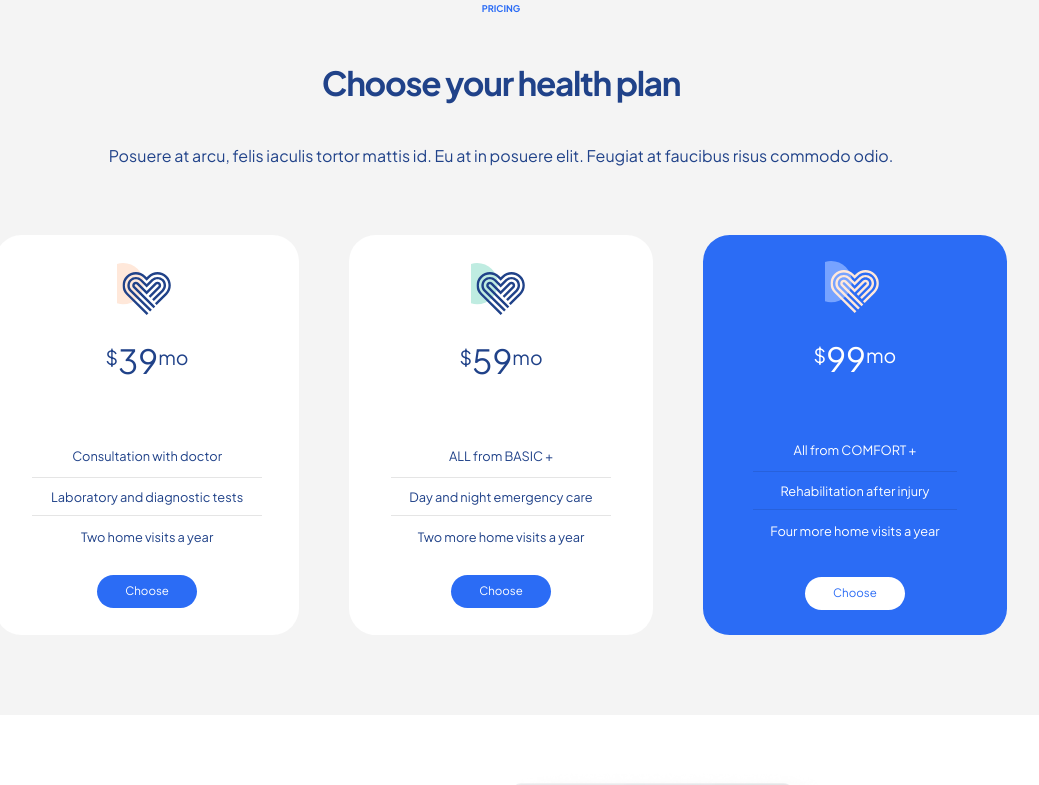
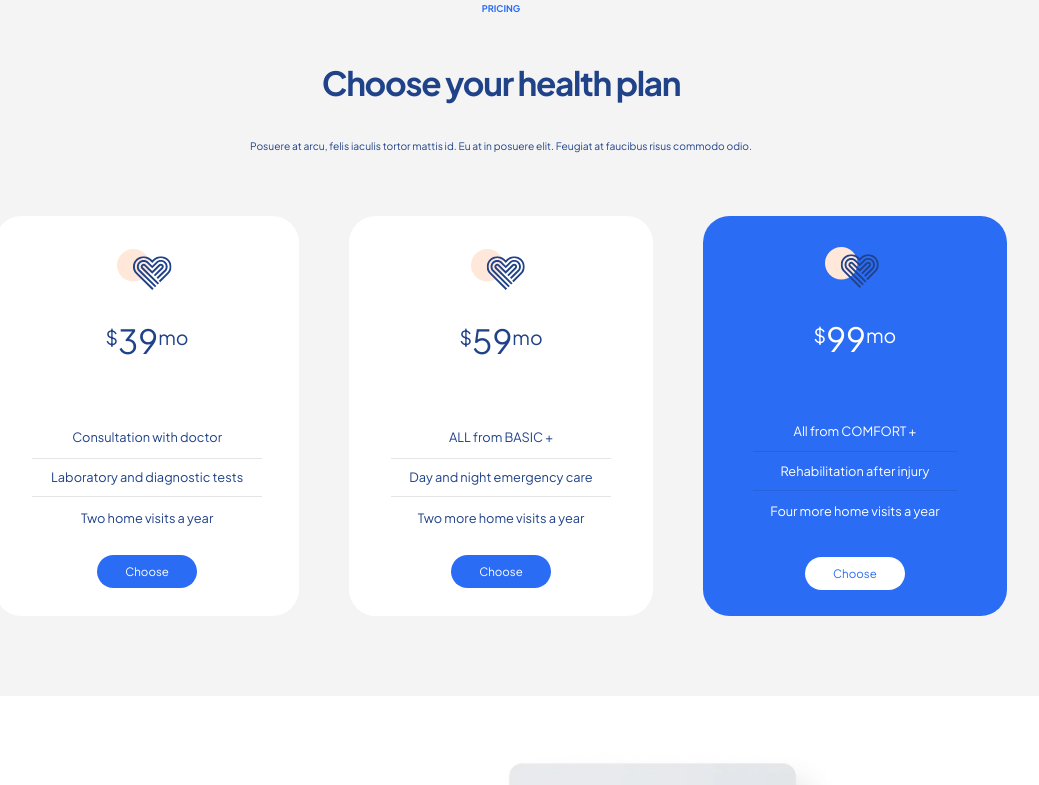
Before and after one commit to dyma-frost/my-react-project, a React (Create React App) app: page / in a window 1280 px wide. Shown: the part 3440-4225 px from the top of the page, without its empty margins (139-1178 px from the left). Built offline with nearby package versions, Linux system fonts and the light colour scheme.

Commit message:
fix adaptive styles

```diff
--- a/src/components/ContactMe/ContactMe.scss
+++ b/src/components/ContactMe/ContactMe.scss
@@ -50,6 +50,9 @@
                 border-radius: 50%;
                 border: none;
                 background-color: #F2F6FA;
+                display: flex;
+                align-items: center;
+                justify-content: center;
                 a:visited {
                     color: transparent;
                 }
@@ -99,7 +102,7 @@
             font-size: 0.9vw;
             padding: 0.83vw 1.3vw 0.83vw 1.3vw;
             border-radius: 40px;
-            border-width: 1px;
+            border: none;
             line-height: 0.8vw;
             color: white;
             transition: 0.5s;
--- a/src/components/HealthPlan/HealthPlan.scss
+++ b/src/components/HealthPlan/HealthPlan.scss
@@ -36,6 +36,7 @@
             }
 
             p {
+                font-size: 0.8vw;
                 color: #204289;
                 text-align: center;
             }
@@ -82,10 +83,10 @@
                     flex-direction: column;
                     align-items: center;
                     .logo {
-                        width: 4.68vw;
-                        height: 4.16vw;
-                        background-repeat: no-repeat;
-                        background-position: center;
+                        img {
+                            width: 5.5vw;
+                            height: 4.16vw;
+                        }
                     }
                     .price {
                         font-size: 1.82vw;
@@ -115,22 +116,11 @@
                     }
                 }
             }
-            .card1 {
-                .logo {
-                    background-image: url(../../../public/images/bedoctor-pricing-icon1.svg);
-                }
-            }
-            .card2 {
-                .logo {
-                    background-image: url(../../../public/images/bedoctor-pricing-icon2.svg);
-                }
-            }
+
             .card3 {
                 background-color: #2b6cf5;
                 color: white;
-                .logo {
-                    background-image: url(../../../public/images/bedoctor-pricing-icon3.svg);
-                }
+
                 button {
                     width: 7.8vw;
                     height: 2.6vw;
--- a/src/components/HealthPlan/HealthPlan.tsx
+++ b/src/components/HealthPlan/HealthPlan.tsx
@@ -1,5 +1,3 @@
-// import { Link } from 'react-router-dom'
-
 import PricePlan from 'components/PricePlan/PricePlan'
 import './HealthPlan.scss'
 
@@ -18,7 +16,7 @@ const HealthPlan = (props: Props) => {
                             commodo odio.
                         </p>
                     </div>
-                    <PricePlan/>
+                    <PricePlan />
                 </div>
             </div>
         </>
--- a/src/components/PricePlan/PricePlan.scss
+++ b/src/components/PricePlan/PricePlan.scss
@@ -79,21 +79,15 @@
         }
     }
     .card1 {
-        .logo {
-            background-image: url(../../../public/images/bedoctor-pricing-icon1.svg);
-        }
+
     }
     .card2 {
-        .logo {
-            background-image: url(../../../public/images/bedoctor-pricing-icon2.svg);
-        }
+
     }
     .card3 {
         background-color: #2b6cf5;
         color: white;
-        .logo {
-            background-image: url(../../../public/images/bedoctor-pricing-icon3.svg);
-        }
+
         button {
             width: 7.81vw;
             height: 2.6vw;
--- a/src/components/PricePlan/PricePlan.tsx
+++ b/src/components/PricePlan/PricePlan.tsx
@@ -8,7 +8,12 @@ const PricePlan = (props: Props) => {
             <div className="price-cards">
                 <div className="card1">
                     <div className="top-side">
-                        <div className="logo"></div>
+                        <div className="logo">
+                            <img
+                                src="images/bedoctor-pricing-icon1.svg"
+                                alt="bedoctor-pricing-icon1"
+                            />
+                        </div>
                         <div className="price">
                             <sup>$</sup>
                             <span>39</span>
@@ -28,7 +33,12 @@ const PricePlan = (props: Props) => {
                 </div>
                 <div className="card2">
                     <div className="top-side">
-                        <div className="logo"></div>
+                        <div className="logo">
+                            <img
+                                src="images/bedoctor-pricing-icon1.svg"
+                                alt="bedoctor-pricing-icon1"
+                            />
+                        </div>
                         <div className="price">
                             <sup>$</sup>
                             <span>59</span>
@@ -48,7 +58,12 @@ const PricePlan = (props: Props) => {
                 </div>
                 <div className="card3">
                     <div className="top-side">
-                        <div className="logo"></div>
+                        <div className="logo">
+                            <img
+                                src="images/bedoctor-pricing-icon1.svg"
+                                alt="bedoctor-pricing-icon1"
+                            />
+                        </div>
                         <div className="price">
                             <sup>$</sup>
                             <span>99</span>
```
